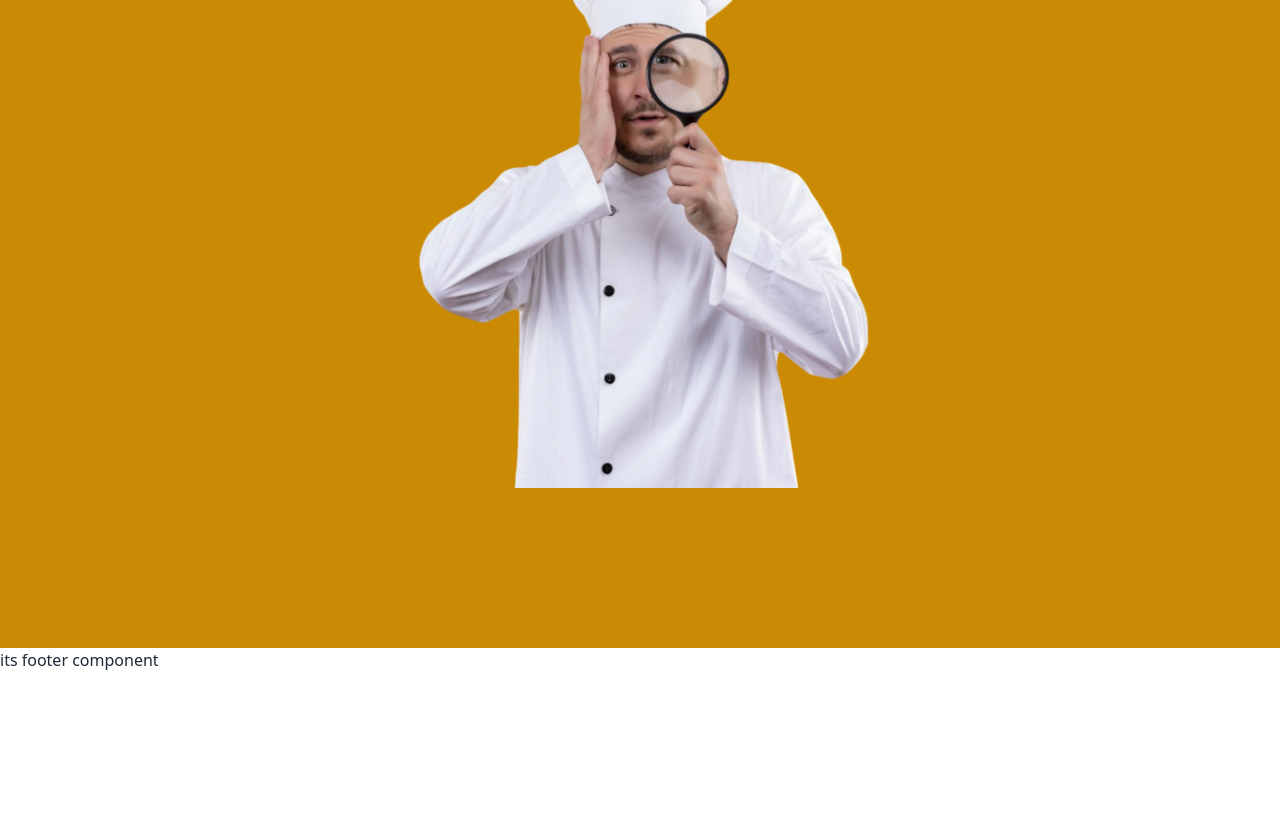
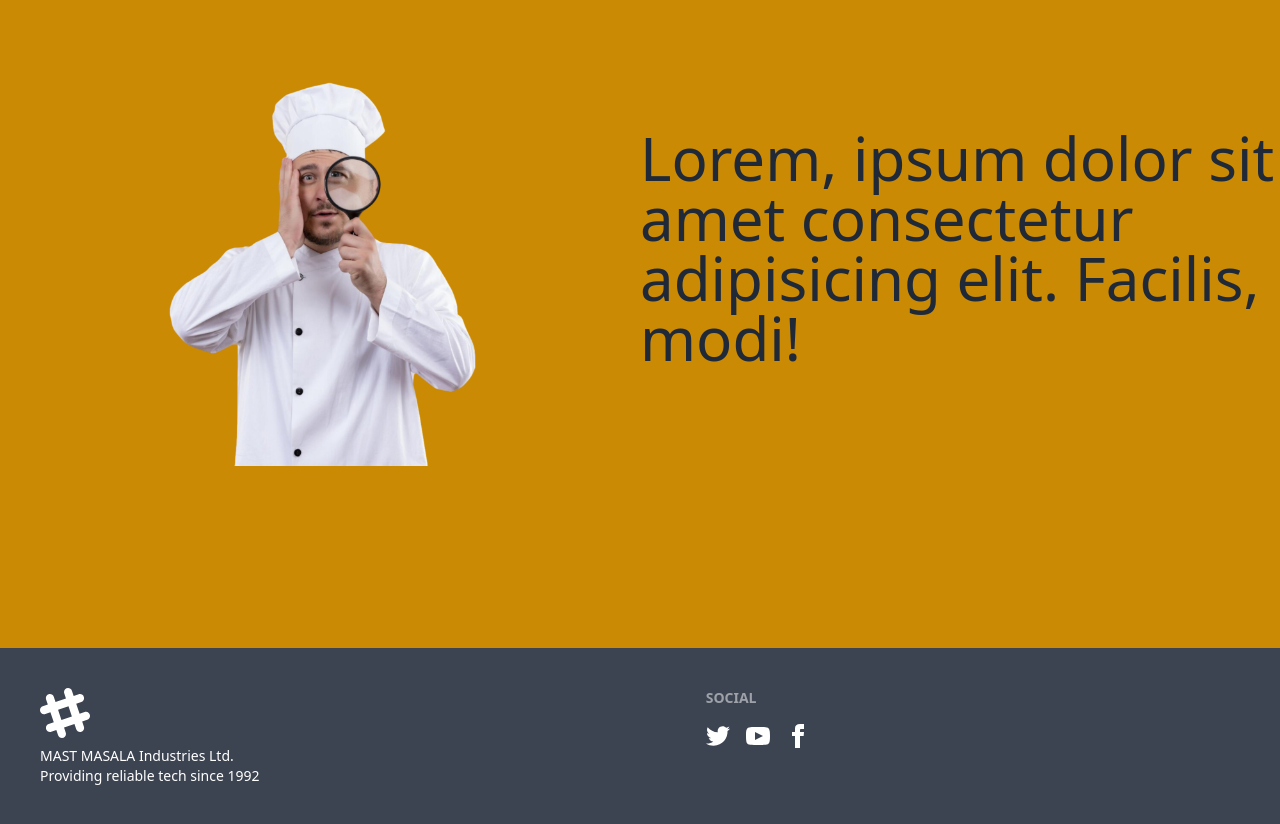
Before and after one commit to Jahidmorol/online-chef-client, a React (Vite) app: page / in a window 1280 px wide. Shown: the part 240-1064 px from the top of the page. Before the commit the page ends 912 px from the top, so only its background shows below. Built offline with nearby package versions, Linux system fonts and the light colour scheme.

Commit message:
added footer demo

```diff
--- a/src/pages/home/Home/Home.jsx
+++ b/src/pages/home/Home/Home.jsx
@@ -3,10 +3,10 @@
 
 const Home = () => {
     return (
-        <div className='bg-yellow-600 md:flex flex-col items-center justify-between h-screen'>
-            <img src={shef} style={{height: '40rem'}} alt="" />
+        <div className='bg-yellow-600 md:flex items-center justify-between h-screen'>
+            <img src={shef} className="w-100 md:w-6/12" alt="" />
             <div>
-                <h2 className="text-3xl"></h2>
+                <h2 className="text-6xl"> Lorem, ipsum dolor sit amet consectetur adipisicing elit. Facilis, modi!</h2>
             </div>
         </div>
     );
--- a/src/pages/shared/Footer.jsx
+++ b/src/pages/shared/Footer.jsx
@@ -1,11 +1,67 @@
-import React from 'react';
+import React from "react";
 
 const Footer = () => {
-    return (
-        <div>
-            <p>its footer component</p>
+  return (
+    <footer className="footer p-10 bg-neutral text-neutral-content">
+      <div>
+        <svg
+          width="50"
+          height="50"
+          viewBox="0 0 24 24"
+          xmlns="http://www.w3.org/2000/svg"
+          fillRule="evenodd"
+          clipRule="evenodd"
+          className="fill-current"
+        >
+          <path d="M22.672 15.226l-2.432.811.841 2.515c.33 1.019-.209 2.127-1.23 2.456-1.15.325-2.148-.321-2.463-1.226l-.84-2.518-5.013 1.677.84 2.517c.391 1.203-.434 2.542-1.831 2.542-.88 0-1.601-.564-1.86-1.314l-.842-2.516-2.431.809c-1.135.328-2.145-.317-2.463-1.229-.329-1.018.211-2.127 1.231-2.456l2.432-.809-1.621-4.823-2.432.808c-1.355.384-2.558-.59-2.558-1.839 0-.817.509-1.582 1.327-1.846l2.433-.809-.842-2.515c-.33-1.02.211-2.129 1.232-2.458 1.02-.329 2.13.209 2.461 1.229l.842 2.515 5.011-1.677-.839-2.517c-.403-1.238.484-2.553 1.843-2.553.819 0 1.585.509 1.85 1.326l.841 2.517 2.431-.81c1.02-.33 2.131.211 2.461 1.229.332 1.018-.21 2.126-1.23 2.456l-2.433.809 1.622 4.823 2.433-.809c1.242-.401 2.557.484 2.557 1.838 0 .819-.51 1.583-1.328 1.847m-8.992-6.428l-5.01 1.675 1.619 4.828 5.011-1.674-1.62-4.829z"></path>
+        </svg>
+
+        <p>
+          MAST MASALA Industries Ltd.
+          <br />
+          Providing reliable tech since 1992
+        </p>
+      </div>
+      <div>
+        <span className="footer-title">Social</span>
+        <div className="grid grid-flow-col gap-4">
+          <a>
+            <svg
+              xmlns="http://www.w3.org/2000/svg"
+              width="24"
+              height="24"
+              viewBox="0 0 24 24"
+              className="fill-current"
+            >
+              <path d="M24 4.557c-.883.392-1.832.656-2.828.775 1.017-.609 1.798-1.574 2.165-2.724-.951.564-2.005.974-3.127 1.195-.897-.957-2.178-1.555-3.594-1.555-3.179 0-5.515 2.966-4.797 6.045-4.091-.205-7.719-2.165-10.148-5.144-1.29 2.213-.669 5.108 1.523 6.574-.806-.026-1.566-.247-2.229-.616-.054 2.281 1.581 4.415 3.949 4.89-.693.188-1.452.232-2.224.084.626 1.956 2.444 3.379 4.6 3.419-2.07 1.623-4.678 2.348-7.29 2.04 2.179 1.397 4.768 2.212 7.548 2.212 9.142 0 14.307-7.721 13.995-14.646.962-.695 1.797-1.562 2.457-2.549z"></path>
+            </svg>
+          </a>
+          <a>
+            <svg
+              xmlns="http://www.w3.org/2000/svg"
+              width="24"
+              height="24"
+              viewBox="0 0 24 24"
+              className="fill-current"
+            >
+              <path d="M19.615 3.184c-3.604-.246-11.631-.245-15.23 0-3.897.266-4.356 2.62-4.385 8.816.029 6.185.484 8.549 4.385 8.816 3.6.245 11.626.246 15.23 0 3.897-.266 4.356-2.62 4.385-8.816-.029-6.185-.484-8.549-4.385-8.816zm-10.615 12.816v-8l8 3.993-8 4.007z"></path>
+            </svg>
+          </a>
+          <a>
+            <svg
+              xmlns="http://www.w3.org/2000/svg"
+              width="24"
+              height="24"
+              viewBox="0 0 24 24"
+              className="fill-current"
+            >
+              <path d="M9 8h-3v4h3v12h5v-12h3.642l.358-4h-4v-1.667c0-.955.192-1.333 1.115-1.333h2.885v-5h-3.808c-3.596 0-5.192 1.583-5.192 4.615v3.385z"></path>
+            </svg>
+          </a>
         </div>
-    );
+      </div>
+    </footer>
+  );
 };
 
 export default Footer;
```
